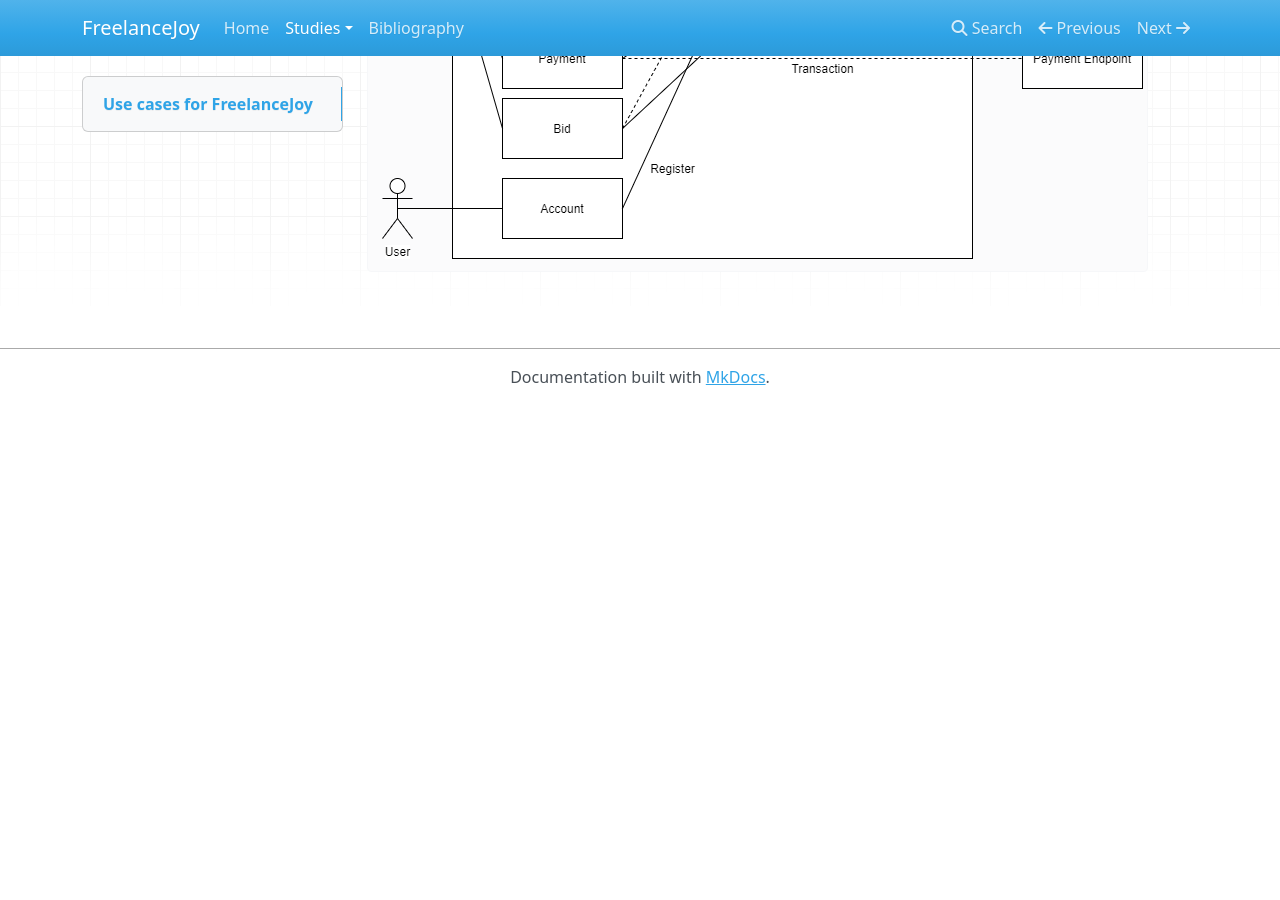
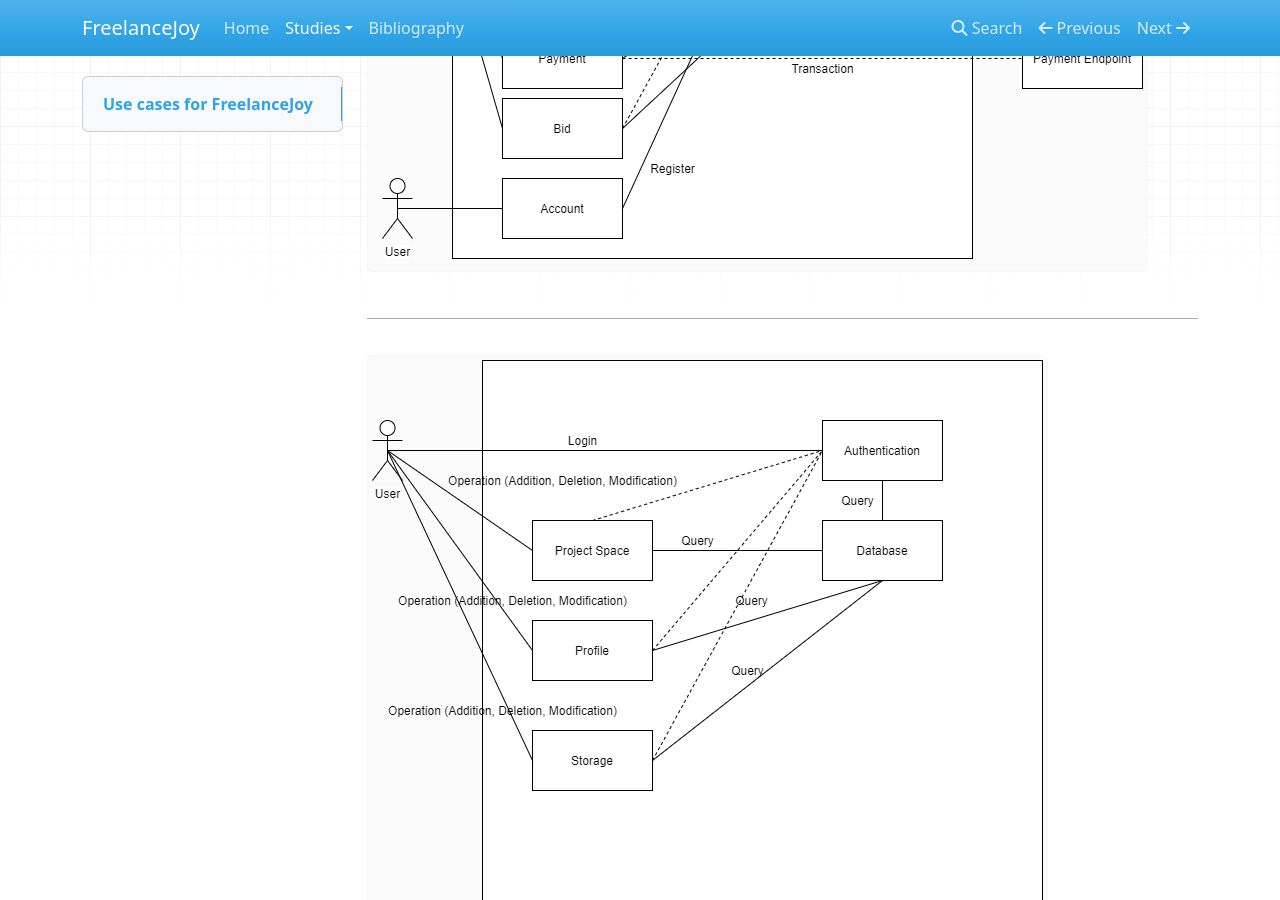
Before and after one commit to gheorghitamutu/FreelanceJoy, an MkDocs documentation site: the page built from docs/useCases.md, in a window 1280 px wide and 900 px high, scrolled down 570 px. Built offline with MkDocs 1.6.1, drawn with Linux system fonts in a browser that asks for light colours; nearby versions of some CDN libraries; before the commit the page ends 975 px from its top, so only the background shows below that.

Commit message:
+ use cases part 2
Signed-off-by: Gheorghita Mutu <gmutu@bitdefender.com>

```diff
--- a/docs/useCases.md
+++ b/docs/useCases.md
@@ -3,3 +3,7 @@
 -------------------------------------------------------------
 
 ![](images/useCases.png)
+
+-------------------------------------------------------------
+
+![](images/useCases2.png)
```
Also changed, not shown: docs/images/useCases2.png (added).
